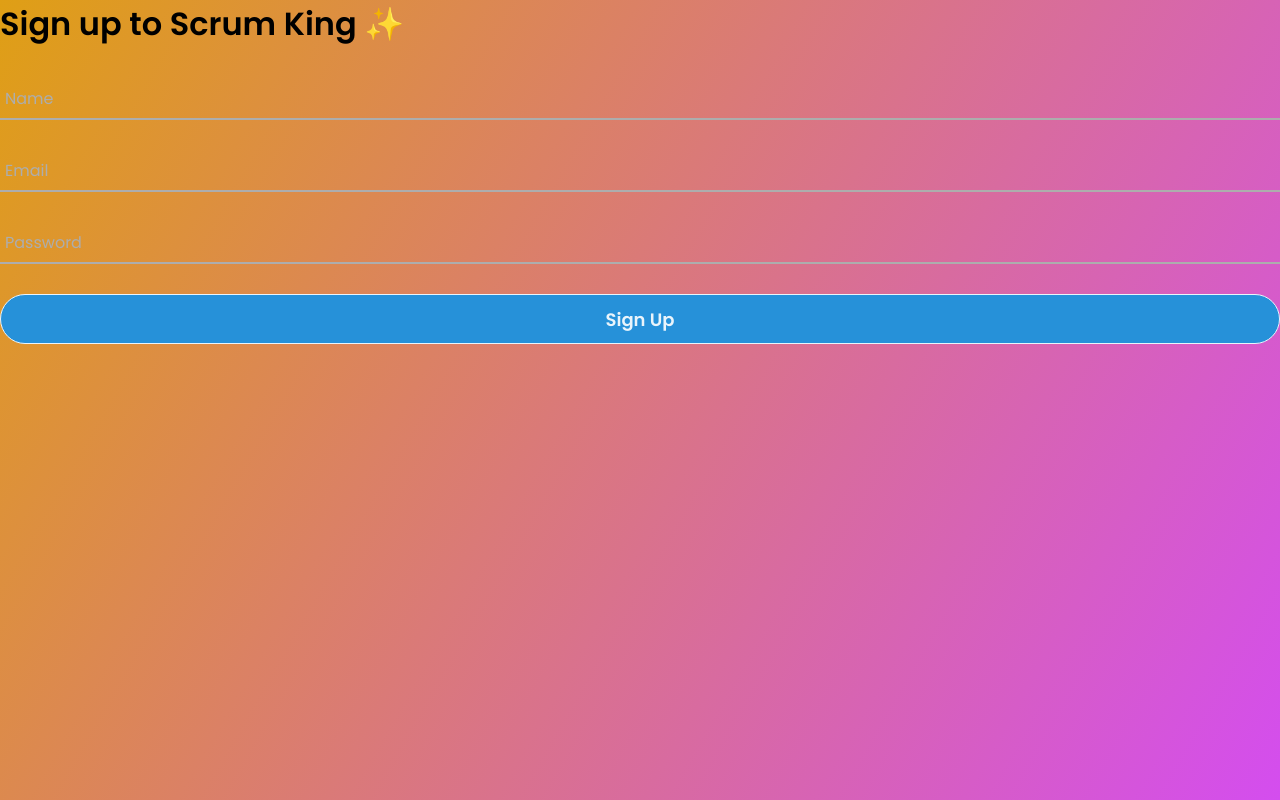
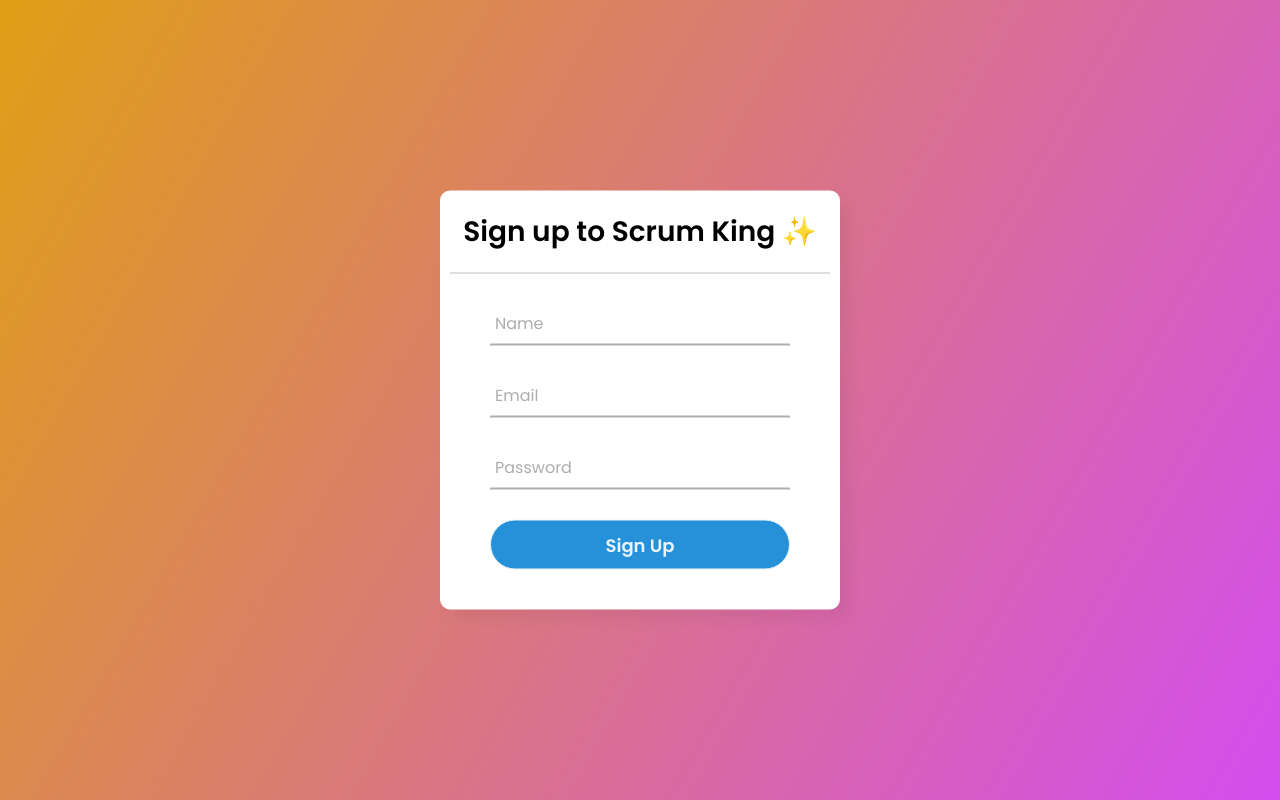
Before and after one commit to NigelTXH/trello_like_website, a Flask app: page /signup in a window 1280 px wide. Run offline with Flask 2, Linux system fonts and the light colour scheme.

Commit message:
updated login and signup html

```diff
--- a/templates/login.html
+++ b/templates/login.html
@@ -6,6 +6,7 @@
 
 {% block body %}
 <div class="login_page">
+  <div class="content_box">
       <h1>Login to Scrum King &#10024;</h1>
       <form method="POST">
         <div class="txt_field">
@@ -28,4 +29,5 @@
       <p class="error"><strong>Error:</strong> {{ error }}
       {% endif %}
   </div>
+</div>
 {% endblock %}
--- a/templates/signup.html
+++ b/templates/signup.html
@@ -6,6 +6,7 @@
 
 {% block body %}
 <div class="signup_page">
+  <div class="content_box">
       <h1>Sign up to Scrum King &#10024;</h1>
       <form method="POST">
         <div class="txt_field">
@@ -29,4 +30,5 @@
       <p class="error"><strong>Error:</strong> {{ error }}
       {% endif %}
   </div>
+</div>
 {% endblock %}
```
Lines whose indentation alone changed are shown as unchanged.
